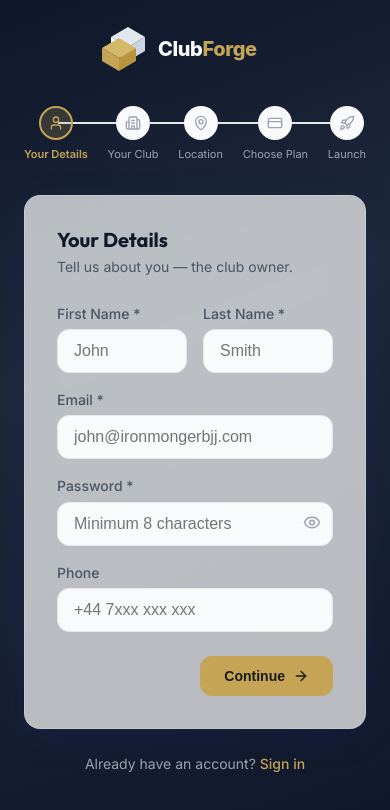
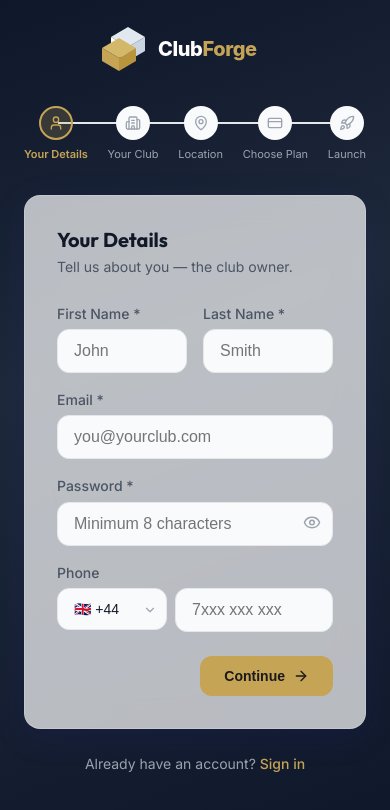
Before and after one commit to mzayub01/clubforge, a Next.js app: page /get-started in a window 390 px wide. Shown: the top 810 px of the page. Built offline with nearby package versions, Linux system fonts and the light colour scheme.

Commit message:
feat: internationalize registration  country code phone dropdown, country picker, timezone detection, currency-aware pricing, 40+ countries

```diff
--- a/src/app/api/onboard/route.ts
+++ b/src/app/api/onboard/route.ts
@@ -18,6 +18,8 @@ interface OnboardRequest {
     email: string;
     password: string;
     phone: string;
+    dialCode: string;
+    countryCode: string;
 
     // Step 2: Club details
     clubName: string;
@@ -29,7 +31,9 @@ interface OnboardRequest {
     city: string;
     postcode: string;
     clubPhone: string;
+    clubDialCode: string;
     clubEmail: string;
+    timezone: string;
 
     // Step 4: Plan selection
     plan: 'starter' | 'pro' | 'elite';
@@ -126,10 +130,12 @@ export async function POST(request: NextRequest) {
                     trial_ends_at: trialEndsAt,
                     onboarding_completed: false,
                     contact_email: body.clubEmail || body.email,
-                    contact_phone: body.clubPhone || body.phone,
+                    contact_phone: body.clubPhone ? `${body.clubDialCode || ''}${body.clubPhone}` : (body.phone ? `${body.dialCode || ''}${body.phone}` : ''),
                     settings: {
                         club_type: body.clubType,
                         billing_interval: body.billingInterval,
+                        country: body.countryCode || 'GB',
+                        timezone: body.timezone || 'Europe/London',
                     },
                 })
                 .select('id')
@@ -150,7 +156,7 @@ export async function POST(request: NextRequest) {
                     first_name: body.firstName,
                     last_name: body.lastName,
                     email: body.email,
-                    phone: body.phone,
+                    phone: body.phone ? `${body.dialCode || ''}${body.phone}` : '',
                     date_of_birth: '1990-01-01', // Default, owner can update later
                     address: body.address || '',
                     city: body.city || '',
--- a/src/app/get-started/page.tsx
+++ b/src/app/get-started/page.tsx
@@ -7,8 +7,55 @@ import { useRouter } from 'next/navigation';
 import {
     User, Building2, MapPin, CreditCard, Rocket,
     ArrowRight, ArrowLeft, Check, Eye, EyeOff,
-    AlertCircle, Loader2, Sparkles
+    AlertCircle, Loader2, Sparkles, ChevronDown
 } from 'lucide-react';
+
+// -----------------------------------------------
+// Countries (flag, ISO-2, dial code, currency, sample postal code)
+// -----------------------------------------------
+const COUNTRIES = [
+    { flag: '🇬🇧', code: 'GB', name: 'United Kingdom', dial: '+44', currency: '£', postalLabel: 'Postcode', postalPlaceholder: 'SW1A 1AA' },
+    { flag: '🇺🇸', code: 'US', name: 'United States', dial: '+1', currency: '$', postalLabel: 'ZIP Code', postalPlaceholder: '10001' },
+    { flag: '🇨🇦', code: 'CA', name: 'Canada', dial: '+1', currency: 'C$', postalLabel: 'Postal Code', postalPlaceholder: 'K1A 0B1' },
+    { flag: '🇦🇺', code: 'AU', name: 'Australia', dial: '+61', currency: 'A$', postalLabel: 'Postcode', postalPlaceholder: '2000' },
+    { flag: '🇮🇪', code: 'IE', name: 'Ireland', dial: '+353', currency: '€', postalLabel: 'Eircode', postalPlaceholder: 'D02 AF30' },
+    { flag: '🇩🇪', code: 'DE', name: 'Germany', dial: '+49', currency: '€', postalLabel: 'PLZ', postalPlaceholder: '10115' },
+    { flag: '🇫🇷', code: 'FR', name: 'France', dial: '+33', currency: '€', postalLabel: 'Code Postal', postalPlaceholder: '75001' },
+    { flag: '🇪🇸', code: 'ES', name: 'Spain', dial: '+34', currency: '€', postalLabel: 'Código Postal', postalPlaceholder: '28001' },
+    { flag: '🇮🇹', code: 'IT', name: 'Italy', dial: '+39', currency: '€', postalLabel: 'CAP', postalPlaceholder: '00100' },
+    { flag: '🇳🇱', code: 'NL', name: 'Netherlands', dial: '+31', currency: '€', postalLabel: 'Postcode', postalPlaceholder: '1011 AA' },
+    { flag: '🇧🇪', code: 'BE', name: 'Belgium', dial: '+32', currency: '€', postalLabel: 'Postcode', postalPlaceholder: '1000' },
+    { flag: '🇵🇹', code: 'PT', name: 'Portugal', dial: '+351', currency: '€', postalLabel: 'Código Postal', postalPlaceholder: '1000-001' },
+    { flag: '🇦🇹', code: 'AT', name: 'Austria', dial: '+43', currency: '€', postalLabel: 'PLZ', postalPlaceholder: '1010' },
+    { flag: '🇨🇭', code: 'CH', name: 'Switzerland', dial: '+41', currency: 'CHF', postalLabel: 'PLZ', postalPlaceholder: '8001' },
+    { flag: '🇸🇪', code: 'SE', name: 'Sweden', dial: '+46', currency: 'kr', postalLabel: 'Postnummer', postalPlaceholder: '111 22' },
+    { flag: '🇳🇴', code: 'NO', name: 'Norway', dial: '+47', currency: 'kr', postalLabel: 'Postnummer', postalPlaceholder: '0150' },
+    { flag: '🇩🇰', code: 'DK', name: 'Denmark', dial: '+45', currency: 'kr', postalLabel: 'Postnummer', postalPlaceholder: '1050' },
+    { flag: '🇫🇮', code: 'FI', name: 'Finland', dial: '+358', currency: '€', postalLabel: 'Postinumero', postalPlaceholder: '00100' },
+    { flag: '🇵🇱', code: 'PL', name: 'Poland', dial: '+48', currency: 'zł', postalLabel: 'Kod Pocztowy', postalPlaceholder: '00-001' },
+    { flag: '🇨🇿', code: 'CZ', name: 'Czech Republic', dial: '+420', currency: 'Kč', postalLabel: 'PSČ', postalPlaceholder: '110 00' },
+    { flag: '🇳🇿', code: 'NZ', name: 'New Zealand', dial: '+64', currency: 'NZ$', postalLabel: 'Postcode', postalPlaceholder: '6011' },
+    { flag: '🇿🇦', code: 'ZA', name: 'South Africa', dial: '+27', currency: 'R', postalLabel: 'Postal Code', postalPlaceholder: '2000' },
+    { flag: '🇸🇬', code: 'SG', name: 'Singapore', dial: '+65', currency: 'S$', postalLabel: 'Postal Code', postalPlaceholder: '049318' },
+    { flag: '🇦🇪', code: 'AE', name: 'UAE', dial: '+971', currency: 'AED', postalLabel: 'P.O. Box', postalPlaceholder: '12345' },
+    { flag: '🇸🇦', code: 'SA', name: 'Saudi Arabia', dial: '+966', currency: 'SAR', postalLabel: 'Postal Code', postalPlaceholder: '11564' },
+    { flag: '🇯🇵', code: 'JP', name: 'Japan', dial: '+81', currency: '¥', postalLabel: 'Postal Code', postalPlaceholder: '100-0001' },
+    { flag: '🇰🇷', code: 'KR', name: 'South Korea', dial: '+82', currency: '₩', postalLabel: 'Postal Code', postalPlaceholder: '04524' },
+    { flag: '🇮🇳', code: 'IN', name: 'India', dial: '+91', currency: '₹', postalLabel: 'PIN Code', postalPlaceholder: '110001' },
+    { flag: '🇧🇷', code: 'BR', name: 'Brazil', dial: '+55', currency: 'R$', postalLabel: 'CEP', postalPlaceholder: '01001-000' },
+    { flag: '🇲🇽', code: 'MX', name: 'Mexico', dial: '+52', currency: 'MX$', postalLabel: 'Código Postal', postalPlaceholder: '06600' },
+    { flag: '🇵🇰', code: 'PK', name: 'Pakistan', dial: '+92', currency: 'Rs', postalLabel: 'Postal Code', postalPlaceholder: '44000' },
+    { flag: '🇹🇷', code: 'TR', name: 'Turkey', dial: '+90', currency: '₺', postalLabel: 'Posta Kodu', postalPlaceholder: '34000' },
+    { flag: '🇪🇬', code: 'EG', name: 'Egypt', dial: '+20', currency: 'E£', postalLabel: 'Postal Code', postalPlaceholder: '11511' },
+    { flag: '🇳🇬', code: 'NG', name: 'Nigeria', dial: '+234', currency: '₦', postalLabel: 'Postal Code', postalPlaceholder: '100001' },
+    { flag: '🇰🇪', code: 'KE', name: 'Kenya', dial: '+254', currency: 'KSh', postalLabel: 'Postal Code', postalPlaceholder: '00100' },
+    { flag: '🇲🇾', code: 'MY', name: 'Malaysia', dial: '+60', currency: 'RM', postalLabel: 'Postcode', postalPlaceholder: '50000' },
+    { flag: '🇵🇭', code: 'PH', name: 'Philippines', dial: '+63', currency: '₱', postalLabel: 'ZIP Code', postalPlaceholder: '1000' },
+    { flag: '🇹🇭', code: 'TH', name: 'Thailand', dial: '+66', currency: '฿', postalLabel: 'Postal Code', postalPlaceholder: '10100' },
+    { flag: '🇶🇦', code: 'QA', name: 'Qatar', dial: '+974', currency: 'QR', postalLabel: 'Postal Code', postalPlaceholder: '00000' },
+    { flag: '🇰🇼', code: 'KW', name: 'Kuwait', dial: '+965', currency: 'KD', postalLabel: 'Postal Code', postalPlaceholder: '13001' },
+    { flag: '🇧🇭', code: 'BH', name: 'Bahrain', dial: '+973', currency: 'BD', postalLabel: 'Postal Code', postalPlaceholder: '199' },
+];
 
 // -----------------------------------------------
 // Types
@@ -21,6 +68,8 @@ interface FormData {
     email: string;
     password: string;
     phone: string;
+    dialCode: string;
+    countryCode: string;
     // Step 2
     clubName: string;
     slug: string;
@@ -30,7 +79,9 @@ interface FormData {
     city: string;
     postcode: string;
     clubPhone: string;
+    clubDialCode: string;
     clubEmail: string;
+    timezone: string;
     // Step 4
     plan: 'starter' | 'pro' | 'elite';
     billingInterval: 'monthly' | 'annual';
@@ -109,6 +160,8 @@ export default function GetStartedPage() {
         email: '',
         password: '',
         phone: '',
+        dialCode: '+44',
+        countryCode: 'GB',
         clubName: '',
         slug: '',
         clubType: 'bjj',
@@ -116,11 +169,16 @@ export default function GetStartedPage() {
         city: '',
         postcode: '',
         clubPhone: '',
+        clubDialCode: '+44',
         clubEmail: '',
+        timezone: Intl.DateTimeFormat().resolvedOptions().timeZone || 'Europe/London',
         plan: 'pro',
         billingInterval: 'monthly',
         termsAccepted: false,
     });
+
+    // Derive country info from selected countryCode
+    const selectedCountry = COUNTRIES.find(c => c.code === form.countryCode) || COUNTRIES[0];
 
     // Auto-generate slug from club name
     useEffect(() => {
@@ -279,6 +337,40 @@ export default function GetStartedPage() {
     // Render Steps
     // -----------------------------------------------
 
+    // Reusable phone input with country code dropdown
+    const renderPhoneInput = (phoneField: 'phone' | 'clubPhone', dialField: 'dialCode' | 'clubDialCode', label: string, required = false) => (
+        <div>
+            <label style={labelStyle}>{label}{required ? ' *' : ''}</label>
+            <div style={{ display: 'flex', gap: '8px' }}>
+                <div style={{ position: 'relative', minWidth: '110px' }}>
+                    <select
+                        value={form[dialField]}
+                        onChange={e => updateField(dialField, e.target.value)}
+                        style={{
+                            ...inputStyle,
+                            paddingRight: '28px',
+                            appearance: 'none',
+                            cursor: 'pointer',
+                            fontSize: 'var(--text-sm)',
+                        }}
+                    >
+                        {COUNTRIES.map(c => (
+                            <option key={c.code + c.dial} value={c.dial}>{c.flag} {c.dial}</option>
+                        ))}
+                    </select>
+                    <ChevronDown size={14} style={{ position: 'absolute', right: '10px', top: '50%', transform: 'translateY(-50%)', pointerEvents: 'none', color: 'var(--text-tertiary)' }} />
+                </div>
+                <input
+                    style={{ ...inputStyle, flex: 1 }}
+                    type="tel"
+                    value={form[phoneField]}
+                    onChange={e => updateField(phoneField, e.target.value)}
+                    placeholder="7xxx xxx xxx"
+                />
+            </div>
+        </div>
+    );
+
     const renderStep1 = () => (
         <div style={fieldGroupStyle}>
             <div style={{ display: 'grid', gridTemplateColumns: '1fr 1fr', gap: 'var(--space-4)' }}>
@@ -297,7 +389,7 @@ export default function GetStartedPage() {
             <div>
                 <label style={labelStyle}>Email *</label>
                 <input style={inputStyle} type="email" value={form.email}
-                    onChange={e => updateField('email', e.target.value)} placeholder="john@ironmongerbjj.com" />
+                    onChange={e => updateField('email', e.target.value)} placeholder="you@yourclub.com" />
             </div>
 
             <div>
@@ -315,11 +407,7 @@ export default function GetStartedPage() {
                 </div>
             </div>
 
-            <div>
-                <label style={labelStyle}>Phone</label>
-                <input style={inputStyle} type="tel" value={form.phone}
-                    onChange={e => updateField('phone', e.target.value)} placeholder="+44 7xxx xxx xxx" />
-            </div>
+            {renderPhoneInput('phone', 'dialCode', 'Phone')}
         </div>
     );
 
@@ -379,8 +467,33 @@ export default function GetStartedPage() {
     const renderStep3 = () => (
         <div style={fieldGroupStyle}>
             <p style={{ color: 'var(--text-secondary)', fontSize: 'var(--text-sm)', marginBottom: 'var(--space-2)' }}>
-                You can add or update your address later from settings.
+                You can add or update these details later from settings.
             </p>
+
+            {/* Country picker */}
+            <div>
+                <label style={labelStyle}>Country *</label>
+                <div style={{ position: 'relative' }}>
+                    <select
+                        value={form.countryCode}
+                        onChange={e => {
+                            const c = COUNTRIES.find(c => c.code === e.target.value);
+                            if (c) {
+                                updateField('countryCode', c.code);
+                                updateField('dialCode', c.dial);
+                                updateField('clubDialCode', c.dial);
+                            }
+                        }}
+                        style={{ ...inputStyle, appearance: 'none', cursor: 'pointer', paddingRight: '36px' }}
+                    >
+                        {COUNTRIES.map(c => (
+                            <option key={c.code} value={c.code}>{c.flag} {c.name}</option>
+                        ))}
+                    </select>
+                    <ChevronDown size={16} style={{ position: 'absolute', right: '12px', top: '50%', transform: 'translateY(-50%)', pointerEvents: 'none', color: 'var(--text-tertiary)' }} />
+                </div>
+            </div>
+
             <div>
                 <label style={labelStyle}>Street Address</label>
                 <input style={inputStyle} value={form.address}
@@ -390,25 +503,34 @@ export default function GetStartedPage() {
                 <div>
                     <label style={labelStyle}>City</label>
                     <input style={inputStyle} value={form.city}
-                        onChange={e => updateField('city', e.target.value)} placeholder="Manchester" />
+                        onChange={e => updateField('city', e.target.value)} placeholder="City" />
                 </div>
                 <div>
-                    <label style={labelStyle}>Postcode</label>
+                    <label style={labelStyle}>{selectedCountry.postalLabel}</label>
                     <input style={inputStyle} value={form.postcode}
-                        onChange={e => updateField('postcode', e.target.value)} placeholder="M1 1AA" />
+                        onChange={e => updateField('postcode', e.target.value)} placeholder={selectedCountry.postalPlaceholder} />
                 </div>
             </div>
             <div style={{ display: 'grid', gridTemplateColumns: '1fr 1fr', gap: 'var(--space-4)' }}>
-                <div>
-                    <label style={labelStyle}>Club Phone</label>
-                    <input style={inputStyle} type="tel" value={form.clubPhone}
-                        onChange={e => updateField('clubPhone', e.target.value)} placeholder="+44 xxx" />
-                </div>
+                {renderPhoneInput('clubPhone', 'clubDialCode', 'Club Phone')}
                 <div>
                     <label style={labelStyle}>Club Email</label>
                     <input style={inputStyle} type="email" value={form.clubEmail}
                         onChange={e => updateField('clubEmail', e.target.value)} placeholder="info@yourclub.com" />
                 </div>
+            </div>
+
+            {/* Auto-detected timezone */}
+            <div>
+                <label style={labelStyle}>Timezone</label>
+                <input
+                    style={{ ...inputStyle, color: 'var(--text-secondary)', background: 'var(--bg-secondary)' }}
+                    value={form.timezone}
+                    readOnly
+                />
+                <p style={{ fontSize: '11px', color: 'var(--text-tertiary)', margin: '4px 0 0' }}>
+                    Auto-detected from your browser. Used for class scheduling.
+                </p>
             </div>
         </div>
     );
@@ -495,7 +617,7 @@ export default function GetStartedPage() {
 
                                 <div style={{ marginBottom: 'var(--space-3)' }}>
                                     <span style={{ fontSize: 'var(--text-2xl)', fontWeight: '800', color: isSelected ? 'var(--color-gold)' : 'var(--text-primary)' }}>
-                                        £{price}
+                                        {selectedCountry.currency}{price}
                                     </span>
                                     <span style={{ color: 'var(--text-tertiary)', fontSize: 'var(--text-sm)' }}>/mo</span>
                                 </div>
```
